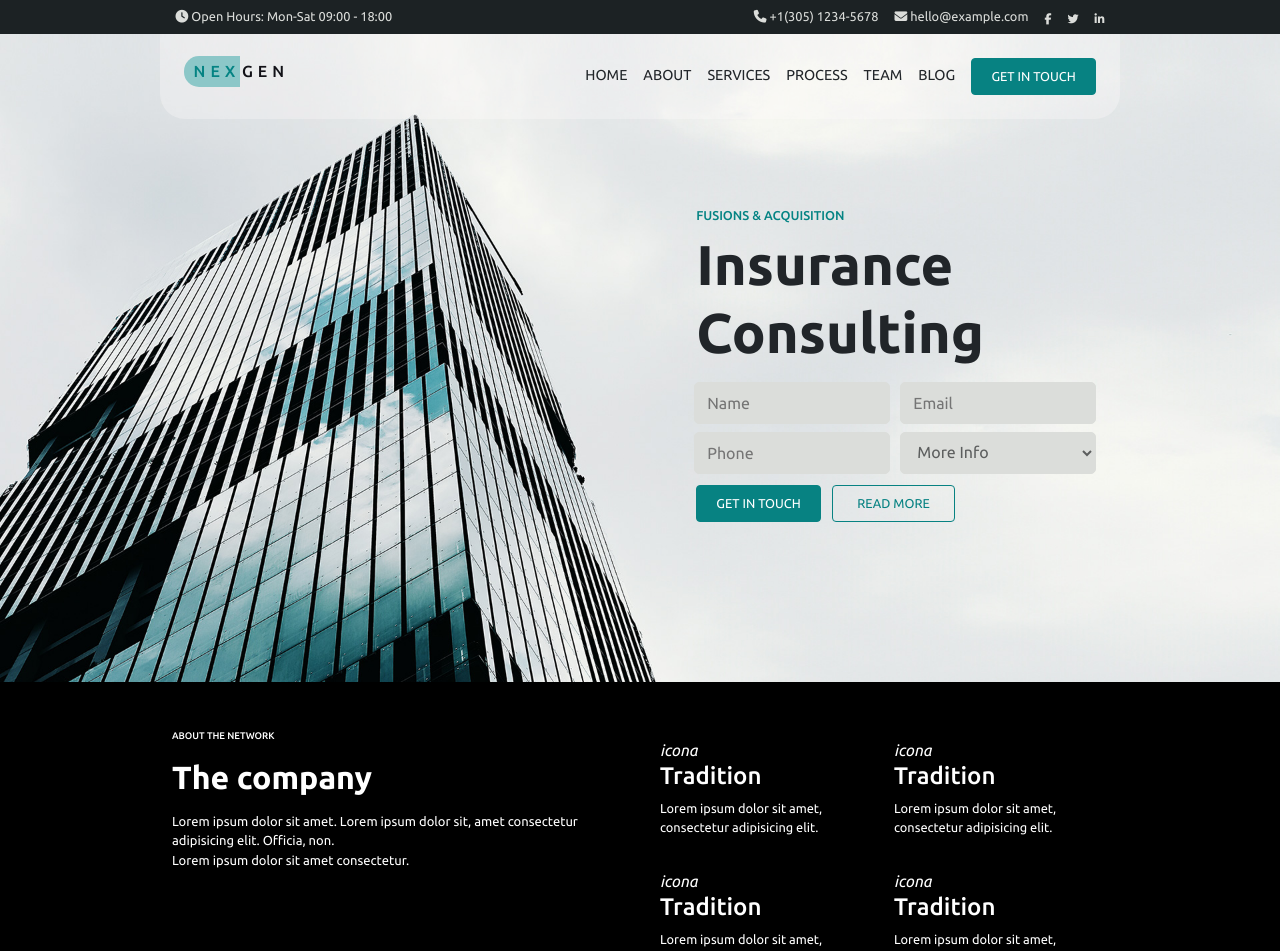
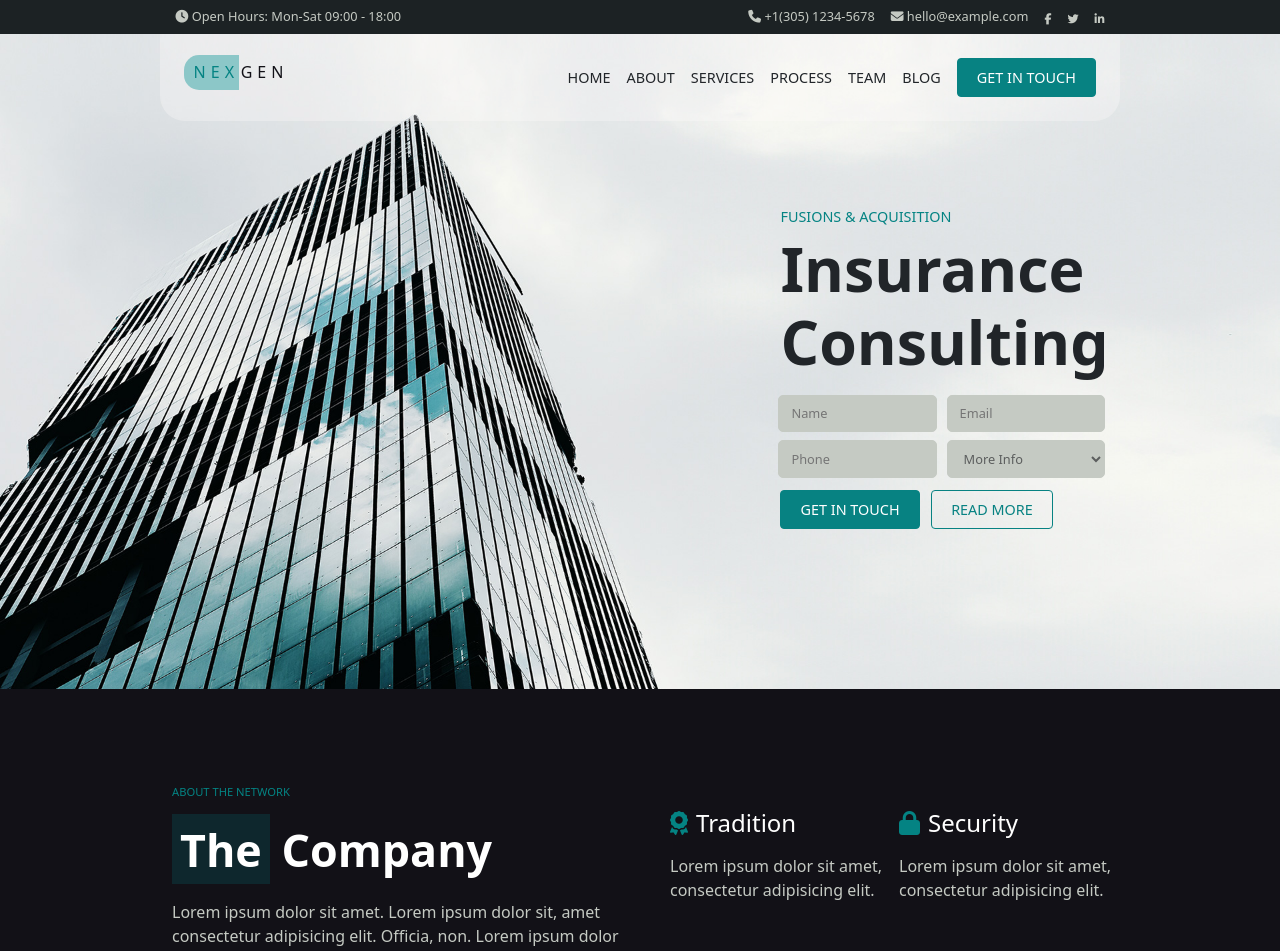
Before and after one commit to CarmineC93/proj-html-vuejs, a Vue app: page / in a window 1280 px wide. Shown: the top 951 px of the page. Built offline with nearby package versions, Linux system fonts and the light colour scheme.

Commit message:
Mockup main 2/7 section set

```diff
--- a/src/components/AppAboutUs.vue
+++ b/src/components/AppAboutUs.vue
@@ -8,35 +8,37 @@ export default {
 
 <template>
     <section>
-        <section class="container" id="about">
+        <section class="container py-5" id="about">
             <div class="row py-5">
                 <div class="col ms_hhp">
                     <h6>About the network</h6>
-                    <h2>The company</h2>
+                    <h2> <span class="ms_evidence">The</span>  Company</h2>
                     <p>Lorem ipsum dolor sit amet. Lorem ipsum dolor sit, amet consectetur adipisicing elit. Officia, non.
+                        Lorem ipsum dolor sit amet dolor consectetur.
+                    </p>
                         <br>
-                        Lorem ipsum dolor sit amet consectetur.
-                    </p>
+                    <p>Lorem ipsum dolor sit amet consectetur. Lorem ipsum dolor sit amet. Lorem ipsum elit sit consectetur.</p>
+
                 </div>
                 <div class="col row row-cols-2">
                     <div class="item col p-2">
-                        <i>icona</i>
+                        <i class="fa-solid fa-award"></i>
                         <h4>Tradition</h4>
                         <p>Lorem ipsum dolor sit amet, consectetur adipisicing elit.</p>
                     </div>
                     <div class="item col p-2">
-                        <i>icona</i>
-                        <h4>Tradition</h4>
+                        <i class="fa-solid fa-lock"></i>
+                        <h4>Security</h4>
                         <p>Lorem ipsum dolor sit amet, consectetur adipisicing elit.</p>
                     </div>
                     <div class="item col p-2">
-                        <i>icona</i>
-                        <h4>Tradition</h4>
+                        <i class="fa-regular fa-pen-to-square"></i>
+                        <h4>Certificate</h4>
                         <p>Lorem ipsum dolor sit amet, consectetur adipisicing elit.</p>
                     </div>
                     <div class="item col p-2">
-                        <i>icona</i>
-                        <h4>Tradition</h4>
+                        <i class="fa-solid fa-graduation-cap"></i>
+                        <h4>Expertise</h4>
                         <p>Lorem ipsum dolor sit amet, consectetur adipisicing elit.</p>
                     </div>
                 </div>
@@ -46,8 +48,24 @@ export default {
 </template>
 
 <style lang="scss" scoped>
+@use "../styles/partials/variables.scss" as *;
+
 section{
-    background-color: black;
-    color: white;
+    background-color: $bg-color;
+    color: $text-color;
+    p{
+        color: $text-color-soft;
+    }
+    .col:first-child{
+        padding-right:2rem
+    }
+    i{
+        color: $text-color-special;
+        font-size: 1.5rem;
+    }
+    h4{
+        display: inline-block;
+        margin: 1rem 0.5rem;
+    }
 }
 </style>
--- a/src/components/AppHeader.vue
+++ b/src/components/AppHeader.vue
@@ -53,7 +53,7 @@ export default {
                     <AppNav v-for="(link, index) in store.pages" :key="index" :pageName="link.name"/>
                 </ul>
 
-                <a href="" class="ms_btn_full ms-3"> GET IN TOUCH</a>
+                <a href="" class="ms_btn ms_btn_full ms-3"> GET IN TOUCH</a>
 
             </nav>
         </div>
@@ -70,6 +70,9 @@ export default {
         top: 0;
         left: 0;
         z-index: 999;
+        p{
+            font-size: 0.8rem;
+        }
         .info_banner{
             padding: 0.3rem;
             background-color:$bg-color-header;
--- a/src/components/AppJumboForm.vue
+++ b/src/components/AppJumboForm.vue
@@ -32,8 +32,8 @@ export default {
                     </select>
 
                     <div class="col d-flex flex-grow-1">
-                        <a href="" class="ms_btn_full"> GET IN TOUCH</a>
-                        <a href="" class="ms_btn_void"> READ MORE</a>
+                        <a href="" class="ms_btn ms_btn_full"> GET IN TOUCH</a>
+                        <a href="" class="ms_btn ms_btn_void"> READ MORE</a>
                     </div>
                 </form>
             </div>
@@ -51,10 +51,10 @@ export default {
     background-repeat: no-repeat;
 
     .get_in_touch{
-        width: 44%;
+        width: 35%;
         margin-top: 3rem;
         h6{
-            font-size: 0.8rem;
+            font-size: 0.9rem;
             color: $text-color-special;
         }
 
@@ -70,6 +70,7 @@ export default {
             border: 1px solid $text-color-soft;
             padding: 0.5rem 0 0.5rem 12px;
             border-radius: 5px;
+            font-size: 0.8rem;
         }
 
         button, a{
--- a/src/styles/general.scss
+++ b/src/styles/general.scss
@@ -17,13 +17,13 @@ img{
 }
 
 h1{
-    font-size: 3.5rem;
+    font-size: 3.8rem;
     font-weight: 900;
 }
 
-p{
-    font-size: 0.8rem;
-}
+// p{
+//     font-size: 0.8rem;
+// }
 
 a{
     color: inherit;
@@ -34,12 +34,36 @@ a:hover{
     color: rgb(0, 255, 0)
 }
 
+// Buttons
+.ms_btn{
+    padding: 0.5rem 1.2rem;
+    border-radius: 4px;
+    font-size: 0.9rem;
+    border: 1px solid $bg-button;
+}
+
+.ms_btn_full{
+    color:white;
+    background-color: $bg-button;
+}
+
+.ms_btn_void{
+    color: $bg-button;
+}
+
+.ms_botton-down{
+    display: flex;
+    align-items: flex-end;
+    margin-bottom: 2rem;
+    width: 20%;
+}
 
 // COMMON
 
-body{
-    font-family: 'Ubuntu', sans-serif;
+/* body{
+     font-family: 'Ubuntu', sans-serif;
 }
+*/
 
 .container{
     width: 75%;
@@ -47,30 +71,10 @@ body{
     margin: 0 auto;
 }
 
-.ms_btn_full{
-    color:white;
-    background-color: $bg-button;
-    padding: 0.5rem 1.2rem;
-    border: 1px solid $bg-button;
-    border-radius: 4px;
-    font-size: 0.8rem;
-}
-
-.ms_btn_void{
-    border: 1px solid $bg-button;
-    color: $bg-button;
-    border-radius: 4px;
-    font-size: 0.8rem;
-    padding: 0.5rem 1.5rem;
-
-
-}
-
-.ms_botton-down{
-    display: flex;
-    align-items: flex-end;
-    margin-bottom: 2rem;
-    width: 20%;
+.ms_evidence{
+    padding: 0.3rem 0.5rem;
+    background-color: $bg-evidence;
+    ;
 }
 
 .logo{
@@ -91,16 +95,16 @@ body{
 .ms_hhp{
     h6{
         text-transform: uppercase;
-        font-size: 0.6rem;
+        font-size: 0.7rem;
+        color: $text-color-special;
     }
     h2{
-        margin: 1rem 0;
-        font-size: 2rem;
+        margin: 1.5rem 0;
+        font-size: 2.8rem;
         font-weight: 900;
     }
-    p{
-        font-size: small;
-    }
+    // p{
+    // }
 }
 
 input:focus-visible {
--- a/src/styles/partials/variables.scss
+++ b/src/styles/partials/variables.scss
@@ -2,10 +2,11 @@ $bg-color: #121117;
 $bg-color-header: #1c2224;
 $text-color: #ffffff;
 $text-color-special: #048383;
-$text-color-soft: #DBDDDA;
+$text-color-soft: #c5cac3;
 $bg-color-secondary: #5b6875;
 $bg-color-services: #e8ecea;
 $bg-soft-green: #729fa1;
 $bg-button: #078282;
 $bg-very-soft: #8cc7c8;
 $text-color-grey: #5c5e5e;
+$bg-evidence:#0E272D;
```
